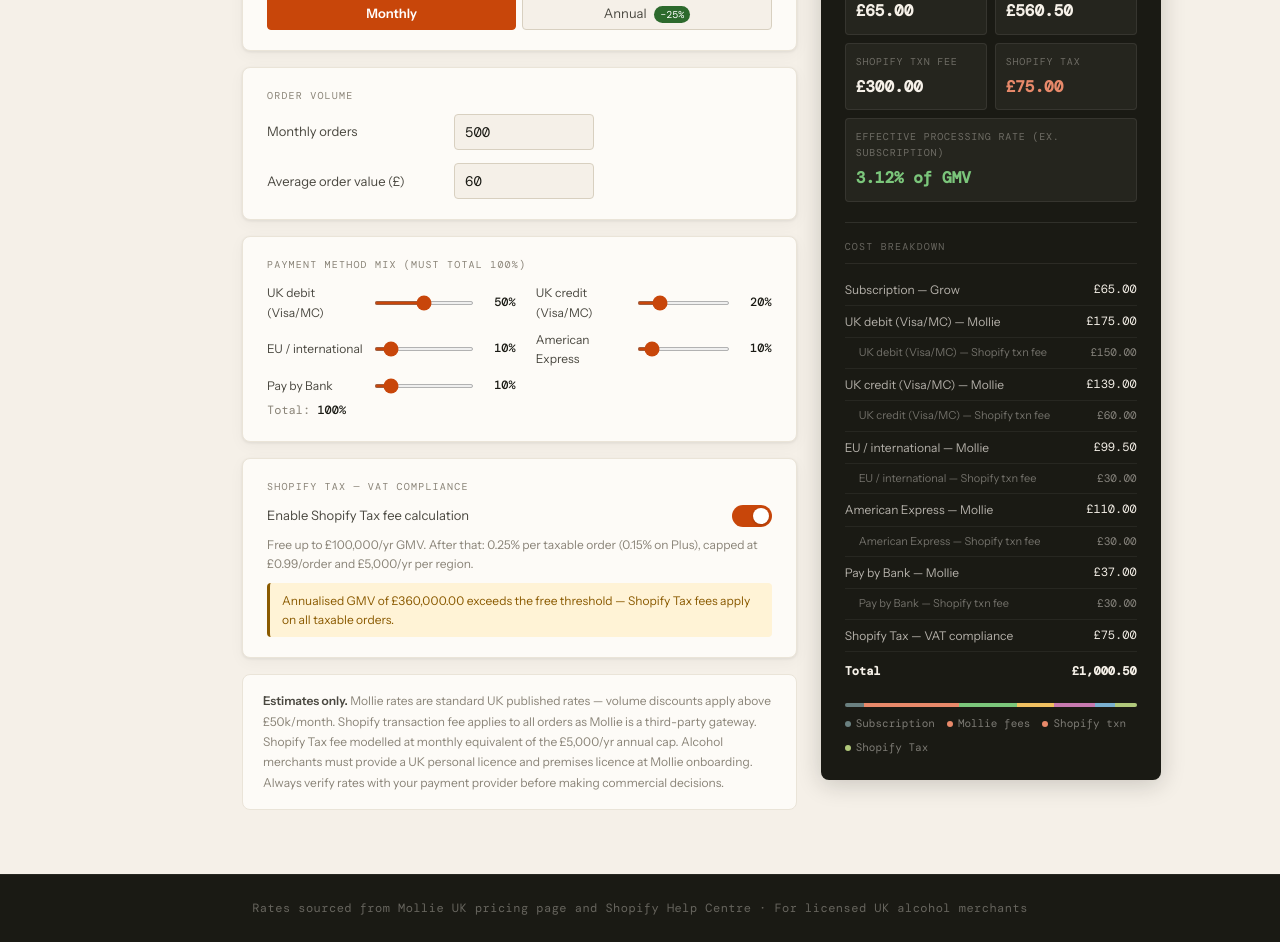
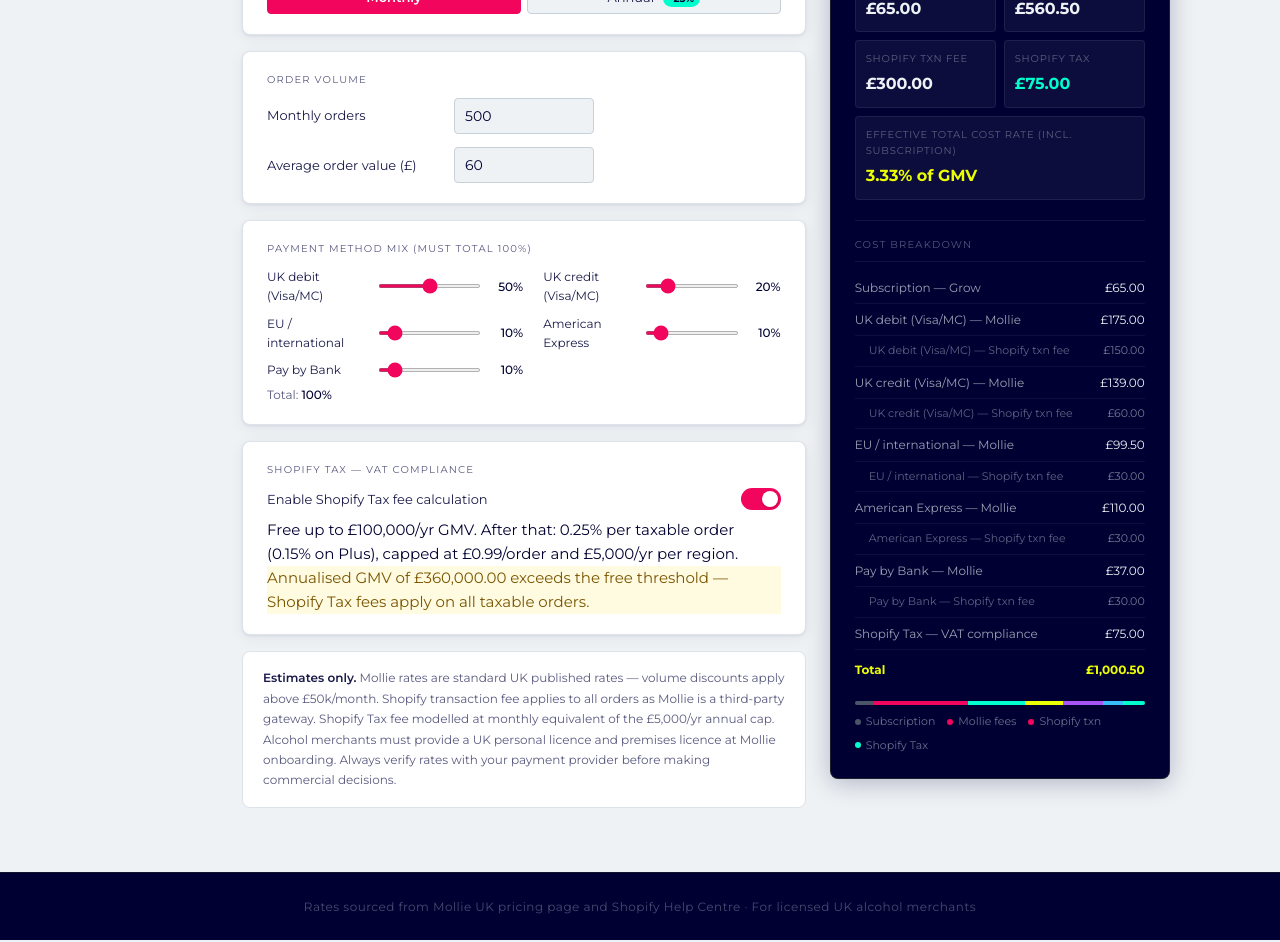
Before and after one commit to AnimoChris/shopifycosts, a plain HTML site: page index.html in a window 1280 px wide. Shown: the part 727-1669 px from the top of the page. Drawn offline with nearby package versions, Linux system fonts and the light colour scheme.

Commit message:
Add files via upload

```diff
--- a/index.html
+++ b/index.html
@@ -6,30 +6,32 @@
 <title>Shopify Cost Calculator — UK Alcohol Merchants</title>
 <link rel="preconnect" href="https://fonts.googleapis.com"/>
 <link rel="preconnect" href="https://fonts.gstatic.com" crossorigin/>
-<link href="https://fonts.googleapis.com/css2?family=DM+Serif+Display:ital@0;1&family=DM+Mono:wght@400;500&family=Instrument+Sans:wght@400;500;600&display=swap" rel="stylesheet"/>
+<link href="https://fonts.googleapis.com/css2?family=Montserrat:ital,wght@0,400;0,500;0,600;0,700;1,400;1,700&display=swap" rel="stylesheet"/>
 <style>
 :root {
-  --bg: #F5F0E8;
-  --bg-card: #FDFBF7;
-  --bg-dark: #1A1A14;
-  --ink: #1A1A14;
-  --ink-mid: #4A4840;
-  --ink-light: #8A8478;
-  --accent: #C8460A;
-  --accent-light: #F5E8E0;
-  --accent-mid: #E8896A;
-  --green: #2D6A2D;
-  --green-light: #E8F2E8;
-  --amber: #8A5A00;
-  --amber-light: #FFF3D6;
-  --border: #D8D0C0;
-  --border-light: #EAE4D8;
-  --font-display: 'DM Serif Display', Georgia, serif;
-  --font-body: 'Instrument Sans', sans-serif;
-  --font-mono: 'DM Mono', monospace;
+  --bg: #EEF2F5;
+  --bg-card: #ffffff;
+  --bg-dark: #000033;
+  --ink: #000033;
+  --ink-mid: #1a1a4a;
+  --ink-light: #5a5a80;
+  --accent: #F2055C;
+  --accent-light: #ffe0ee;
+  --accent-mid: #F2055C;
+  --green: #007a5e;
+  --green-light: #d0fff8;
+  --amber: #7a5500;
+  --amber-light: #fffbe0;
+  --neon-yellow: #ECFF00;
+  --neon-cyan: #00FFCD;
+  --border: #c8d0da;
+  --border-light: #dde3ea;
+  --font-display: 'Montserrat', sans-serif;
+  --font-body: 'Montserrat', sans-serif;
+  --font-mono: 'Montserrat', sans-serif;
   --radius: 4px;
   --radius-lg: 8px;
-  --shadow: 0 1px 3px rgba(26,26,20,0.08), 0 4px 16px rgba(26,26,20,0.04);
+  --shadow: 0 1px 3px rgba(0,0,51,0.08), 0 4px 16px rgba(0,0,51,0.05);
 }
 
 *, *::before, *::after { box-sizing: border-box; margin: 0; padding: 0; }
@@ -57,26 +59,27 @@
   position: sticky;
   top: 0;
   z-index: 100;
-  border-bottom: 1px solid rgba(245,240,232,0.08);
+  border-bottom: 1px solid rgba(238,242,245,0.08);
 }
 .logo {
   font-family: var(--font-display);
   font-size: 18px;
   letter-spacing: -0.02em;
-  color: #F5F0E8;
+  color: #EEF2F5;
   display: flex;
   align-items: center;
   gap: 10px;
+  font-weight: 700;
 }
 .logo-dot {
   width: 8px; height: 8px;
-  background: var(--accent-mid);
+  background: var(--neon-yellow);
   border-radius: 50%;
   display: inline-block;
 }
 .header-note {
   font-size: 12px;
-  color: rgba(245,240,232,0.45);
+  color: rgba(238,242,245,0.35);
   font-family: var(--font-mono);
   letter-spacing: 0.04em;
 }
@@ -94,7 +97,7 @@
   position: absolute;
   top: -60px; right: -60px;
   width: 320px; height: 320px;
-  background: radial-gradient(circle, rgba(200,70,10,0.18) 0%, transparent 70%);
+  background: radial-gradient(circle, rgba(242,5,92,0.22) 0%, transparent 70%);
   pointer-events: none;
 }
 .hero-inner {
@@ -108,8 +111,8 @@
   font-size: 11px;
   letter-spacing: 0.1em;
   text-transform: uppercase;
-  color: var(--accent-mid);
-  border: 1px solid rgba(232,137,106,0.3);
+  color: var(--neon-yellow);
+  border: 1px solid rgba(236,255,0,0.35);
   padding: 4px 10px;
   border-radius: 2px;
   margin-bottom: 1.25rem;
@@ -120,15 +123,16 @@
   line-height: 1.1;
   letter-spacing: -0.02em;
   margin-bottom: 1rem;
-  color: #F5F0E8;
+  color: #EEF2F5;
+  font-weight: 700;
 }
 .hero h1 em {
   font-style: italic;
-  color: var(--accent-mid);
+  color: var(--neon-yellow);
 }
 .hero-sub {
   font-size: 15px;
-  color: rgba(245,240,232,0.55);
+  color: rgba(238,242,245,0.55);
   max-width: 520px;
   line-height: 1.7;
 }
@@ -139,14 +143,16 @@
   margin-top: 1.75rem;
 }
 .pill {
-  font-size: 12px;
+  font-size: 11px;
   font-family: var(--font-mono);
-  background: rgba(245,240,232,0.07);
-  border: 1px solid rgba(245,240,232,0.12);
-  color: rgba(245,240,232,0.6);
+  font-weight: 600;
+  background: rgba(0,255,205,0.1);
+  border: 1px solid rgba(0,255,205,0.25);
+  color: var(--neon-cyan);
   padding: 4px 12px;
   border-radius: 20px;
-  letter-spacing: 0.03em;
+  letter-spacing: 0.04em;
+  text-transform: uppercase;
 }
 
 /* ── LAYOUT ── */
@@ -205,7 +211,7 @@
 .plan-btn.active {
   background: var(--accent);
   border-color: var(--accent);
-  box-shadow: 0 2px 8px rgba(200,70,10,0.25);
+  box-shadow: 0 2px 8px rgba(242,5,92,0.3);
 }
 .plan-btn.active .plan-name { color: #fff; }
 .plan-btn.active .plan-price { color: rgba(255,255,255,0.7); }
@@ -239,12 +245,13 @@
 }
 .save-badge {
   font-size: 10px;
-  background: #2D6A2D;
-  color: #fff;
+  background: var(--neon-cyan);
+  color: #000033;
   padding: 2px 6px;
   border-radius: 20px;
   margin-left: 5px;
   font-family: var(--font-mono);
+  font-weight: 700;
 }
 
 /* ── INPUTS ── */
@@ -359,7 +366,6 @@
 }
 input:checked + .sw-track { background: var(--accent); }
 input:checked + .sw-track::before { transform: translateX(18px); }
-.tax-note {
   font-size: 12px;
   color: var(--ink-light);
   line-height: 1.6;
@@ -394,28 +400,30 @@
   background: var(--bg-dark);
   border-radius: var(--radius-lg);
   padding: 1.5rem;
-  color: #F5F0E8;
-  box-shadow: 0 4px 24px rgba(26,26,20,0.2);
+  color: #EEF2F5;
+  box-shadow: 0 4px 24px rgba(0,0,51,0.25);
+  border: 1px solid rgba(236,255,0,0.12);
 }
 .results-title {
   font-family: var(--font-mono);
   font-size: 10px;
   letter-spacing: 0.12em;
   text-transform: uppercase;
-  color: rgba(245,240,232,0.4);
+  color: rgba(236,255,0,0.5);
   margin-bottom: 6px;
 }
 .total-display {
   font-family: var(--font-display);
   font-size: 2.5rem;
   line-height: 1;
-  letter-spacing: -0.02em;
-  color: #F5F0E8;
+  letter-spacing: -0.03em;
+  color: var(--neon-yellow);
   margin-bottom: 4px;
+  font-weight: 700;
 }
 .total-sub {
   font-size: 12px;
-  color: rgba(245,240,232,0.4);
+  color: rgba(238,242,245,0.35);
   font-family: var(--font-mono);
   margin-bottom: 1.25rem;
 }
@@ -426,8 +434,8 @@
   margin-bottom: 1.25rem;
 }
 .metric {
-  background: rgba(245,240,232,0.05);
-  border: 1px solid rgba(245,240,232,0.08);
+  background: rgba(238,242,245,0.05);
+  border: 1px solid rgba(238,242,245,0.08);
   border-radius: var(--radius);
   padding: 10px;
 }
@@ -436,17 +444,17 @@
   font-family: var(--font-mono);
   letter-spacing: 0.08em;
   text-transform: uppercase;
-  color: rgba(245,240,232,0.35);
+  color: rgba(238,242,245,0.35);
   margin-bottom: 4px;
 }
 .metric-value {
   font-size: 16px;
-  font-weight: 600;
+  font-weight: 700;
   font-family: var(--font-mono);
-  color: #F5F0E8;
+  color: #EEF2F5;
 }
-.metric.accent .metric-value { color: var(--accent-mid); }
-.metric.green-m .metric-value { color: #7BC67B; }
+.metric.accent .metric-value { color: var(--neon-cyan); }
+.metric.green-m .metric-value { color: var(--neon-yellow); }
 
 /* ── BREAKDOWN TABLE ── */
 .breakdown-title {
@@ -454,40 +462,40 @@
   font-size: 10px;
   letter-spacing: 0.12em;
   text-transform: uppercase;
-  color: rgba(245,240,232,0.35);
+  color: rgba(238,242,245,0.35);
   margin-bottom: 10px;
   padding-bottom: 8px;
-  border-bottom: 1px solid rgba(245,240,232,0.08);
+  border-bottom: 1px solid rgba(238,242,245,0.08);
 }
 .breakdown-table { width: 100%; border-collapse: collapse; }
 .breakdown-table td {
   font-size: 12px;
   padding: 6px 0;
-  border-bottom: 1px solid rgba(245,240,232,0.06);
+  border-bottom: 1px solid rgba(238,242,245,0.06);
   vertical-align: top;
-  color: rgba(245,240,232,0.7);
+  color: rgba(238,242,245,0.65);
 }
 .breakdown-table td:last-child {
   text-align: right;
   font-family: var(--font-mono);
   font-size: 12px;
-  color: #F5F0E8;
+  color: #EEF2F5;
 }
 .breakdown-table tr:last-child td { border-bottom: none; }
 .breakdown-table tr.bd-sub td {
   padding-left: 14px;
   font-size: 11px;
-  color: rgba(245,240,232,0.4);
+  color: rgba(238,242,245,0.4);
 }
 .breakdown-table tr.bd-sub td:last-child {
-  color: rgba(245,240,232,0.5);
+  color: rgba(238,242,245,0.5);
   font-size: 11px;
 }
 .breakdown-table tr.bd-total td {
-  border-top: 1px solid rgba(245,240,232,0.15);
+  border-top: 1px solid rgba(238,242,245,0.15);
   border-bottom: none;
-  font-weight: 600;
-  color: #F5F0E8;
+  font-weight: 700;
+  color: var(--neon-yellow);
   padding-top: 10px;
   font-family: var(--font-mono);
 }
@@ -495,7 +503,7 @@
 /* ── BAR ── */
 .comp-bar {
   height: 4px;
-  background: rgba(245,240,232,0.08);
+  background: rgba(238,242,245,0.08);
   border-radius: 2px;
   overflow: hidden;
   display: flex;
@@ -512,7 +520,7 @@
   align-items: center;
   gap: 5px;
   font-size: 11px;
-  color: rgba(245,240,232,0.45);
+  color: rgba(238,242,245,0.45);
   font-family: var(--font-mono);
 }
 .comp-leg-dot {
@@ -537,17 +545,17 @@
 /* ── FOOTER ── */
 footer {
   background: var(--bg-dark);
-  color: rgba(245,240,232,0.35);
+  color: rgba(238,242,245,0.3);
   text-align: center;
   padding: 1.5rem 2rem;
   font-size: 12px;
   font-family: var(--font-mono);
   letter-spacing: 0.04em;
-  border-top: 1px solid rgba(245,240,232,0.06);
+  border-top: 1px solid rgba(236,255,0,0.08);
 }
 
 /* ── DIVIDER ── */
-.divider { height: 1px; background: rgba(245,240,232,0.1); margin: 1rem 0; }
+.divider { height: 1px; background: rgba(238,242,245,0.08); margin: 1rem 0; }
 
 /* ── RESPONSIVE ── */
 @media (max-width: 680px) {
@@ -564,8 +572,7 @@
 
 <header>
   <div class="logo">
-    <span class="logo-dot"></span>
-    Shopify Cost Calculator
+    <img src="https://animo-sig.s3.eu-west-2.amazonaws.com/ANIMO+LOGO+-+MASTER+WHITE.png" alt="Animo" style="height:28px;width:auto;display:block;"/>
   </div>
   <div class="header-note">UK Alcohol Merchants · Mollie + Shopify Tax</div>
 </header>
@@ -711,7 +718,7 @@
           <div class="metric-value" id="m4">—</div>
         </div>
         <div class="metric green-m" style="grid-column: 1 / -1;">
-          <div class="metric-label">Effective processing rate (ex. subscription)</div>
+          <div class="metric-label">Effective total cost rate (incl. subscription)</div>
           <div class="metric-value" id="m5">—</div>
         </div>
       </div>
@@ -736,9 +743,9 @@
 
 <script>
 const MIX = ['ukd','ukc','eu','amex','pbb'];
-const COLORS = ['#E8896A','#7BC67B','#F0C060','#C87AB0','#7AB0D0'];
-const SUB_COLOR = '#6A8080';
-const TAX_COLOR = '#B0C87A';
+const COLORS = ['#F2055C','#00FFCD','#ECFF00','#a855f7','#38bdf8'];
+const SUB_COLOR = '#4a5568';
+const TAX_COLOR = '#00FFCD';
 
 const PLANS = {
   basic:    { name:'Basic',    m:25,   a:19,   txn:0.02,  tax_rate:0.0025 },
@@ -845,7 +852,7 @@
   }
 
   const grand = rows.reduce((s, r) => s + r.amount, 0);
-  const eff = gmv > 0 ? (grand - sub) / gmv * 100 : 0;
+  const eff = gmv > 0 ? grand / gmv * 100 : 0;
 
   document.getElementById('grand').textContent = f(grand);
   document.getElementById('total-sub-line').textContent = 'est. monthly · ' + f(gmv) + ' GMV';
```
